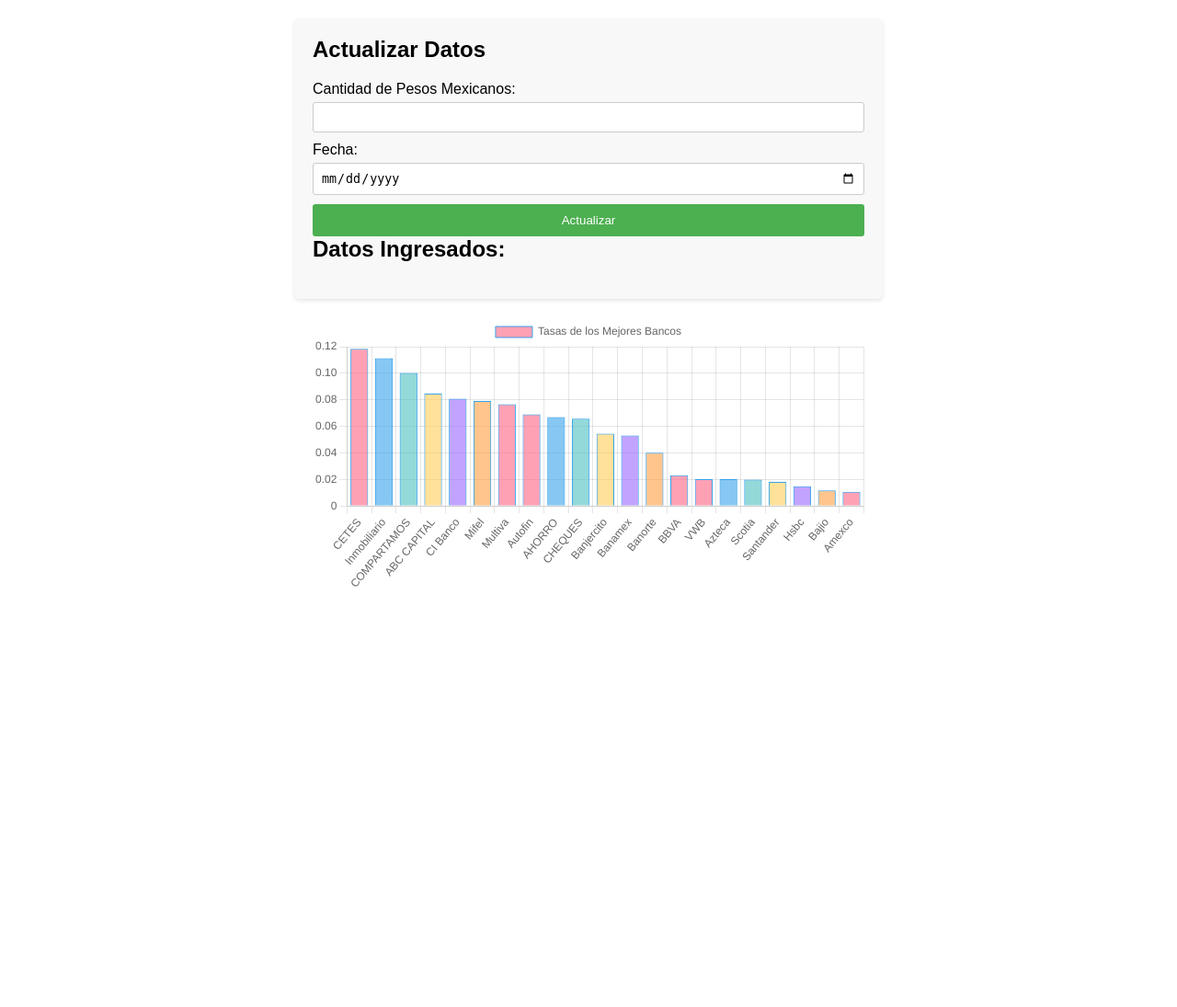
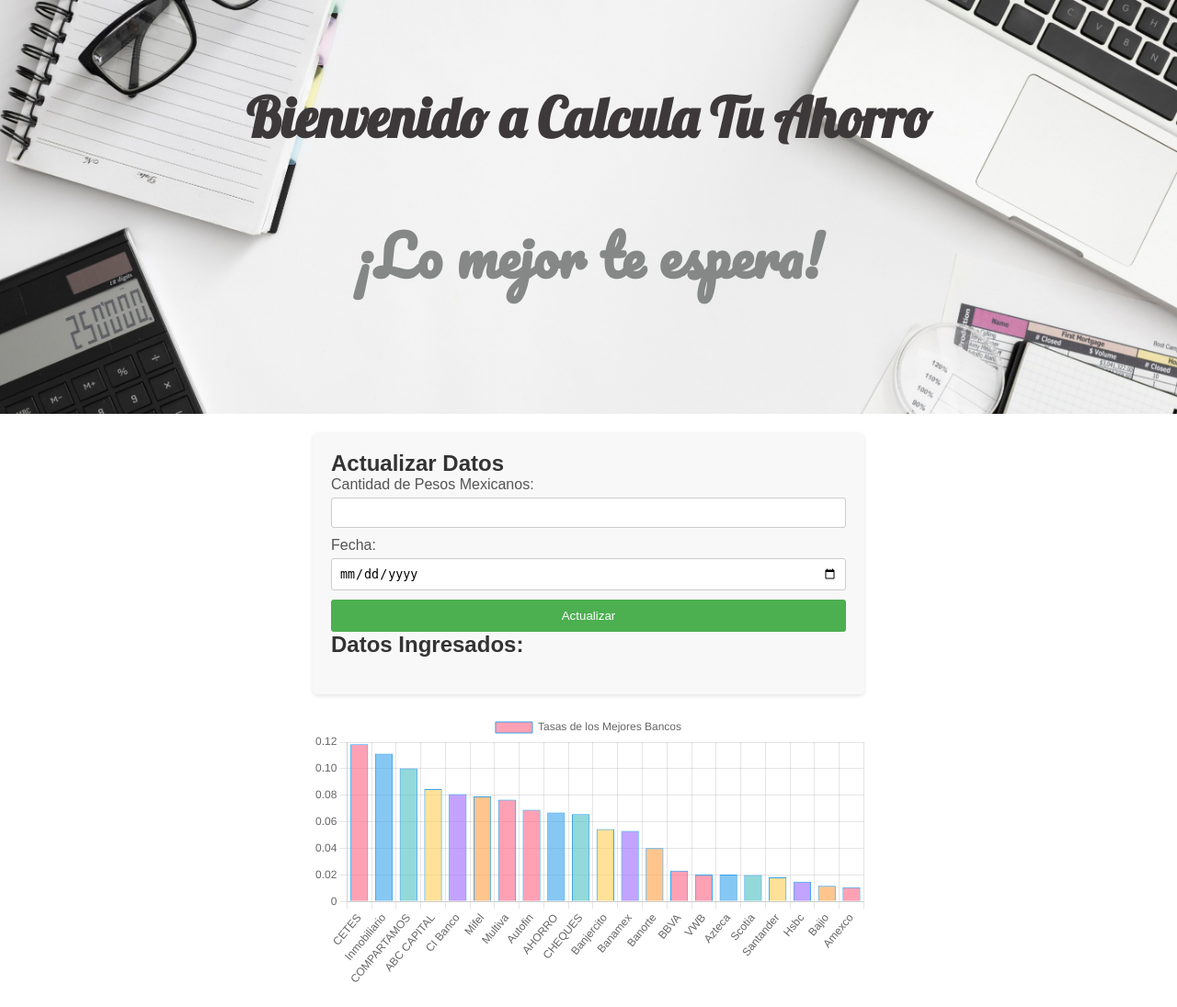
Before and after one commit to AlvaroCastro1/CalculaTuAhorro, a Django app: page / in a window 1280 px wide. Shown: the whole page at 92% size. Before the commit the page ends 638 px from the top, so only its background shows below. Run offline with Django 4.2, Linux system fonts and the light colour scheme; data comes from the database, SQL or seed files in the repository.

Commit message:
header added

```diff
--- a/src/proyecto/template/base/inicio.html
+++ b/src/proyecto/template/base/inicio.html
@@ -1,9 +1,75 @@
+{% load static %}
 <!DOCTYPE html>
 <html>
   <head>
     <title>Listado de Bancos</title>
     <style>
       /* Estilos CSS para hacer la página responsive */
+
+      * {
+        margin: 0;
+        padding: 0;
+        box-sizing: border-box;
+      }
+
+      body {
+        font-family: 'calibri';
+      }
+
+      header {
+        background: url("{% static 'images/fondo.jpg' %}");
+        height: 450px;
+        background-size: cover;
+        background-repeat: no-repeat;
+        color: black;
+      }
+
+      section {
+        max-width: 1000px;
+        margin: auto;
+        padding: 30px 0;
+      }
+
+      section h1 {
+        font-size: 44px;
+        {% comment %} color: white; {% endcomment %}
+      }
+
+      .conte {
+        text-align: center;
+      }
+
+      .conte p {
+        font-size: 60px;
+        font-weight: bold;
+        margin: 1em 0;
+        color: #3d393a;
+        font-family: 'Lobster', cursive;
+      }
+
+      .slogan p {
+        font-size: 60px;
+        font-weight: bold;
+        margin: 1em 0;
+        font-family: 'Lobster', cursive;
+      }
+
+      #slogan {
+        color: #858887;
+        font-family: 'Lobster', cursive;
+        font-family: 'Pacifico', cursive;
+      }
+
+      .conte a {
+        color: white;
+        text-decoration: none;
+        background: #8BC34A;
+        padding: 4px 20px;
+        border-radius: 30px;
+        font-size: 30px;
+        margin: 10px;
+      }
+
       body {
         font-family: Arial, sans-serif;
         margin: 0;
@@ -33,6 +99,7 @@
 
       h2 {
         margin-top: 0;
+        color: #333;
       }
 
       form {
@@ -42,6 +109,7 @@
 
       label {
         margin-bottom: 5px;
+        color: #555;
       }
 
       input[type="number"],
@@ -63,11 +131,32 @@
 
       #datos-ingresados {
         margin-top: 20px;
+        color: #333;
       }
     </style>
   </head>
 
   <body>
+    <header>
+      <link rel="preconnect" href="https://fonts.googleapis.com" />
+      <link rel="preconnect" href="https://fonts.gstatic.com" crossorigin />
+      <link
+        href="https://fonts.googleapis.com/css2?family=Lobster&family=Pacifico&display=swap"
+        rel="stylesheet"
+      />
+      <link rel="preconnect" href="https://fonts.googleapis.com" />
+      <link rel="preconnect" href="https://fonts.gstatic.com" crossorigin />
+      <link
+        href="https://fonts.googleapis.com/css2?family=Lobster&family=Pacifico&display=swap"
+        rel="stylesheet"
+      />
+      <section>
+        <div class="conte">
+          <p>Bienvenido a Calcula Tu Ahorro</p>
+          <p id="slogan">¡Lo mejor te espera!</p>
+        </div>
+      </section>
+    </header>
     <div class="container">
       <h2>Actualizar Datos</h2>
       <form id="data-form">
```
Also changed, not shown: src/proyecto/api/static/images/fondo.jpg (added), src/proyecto/api/static/images/logo.png (added).
